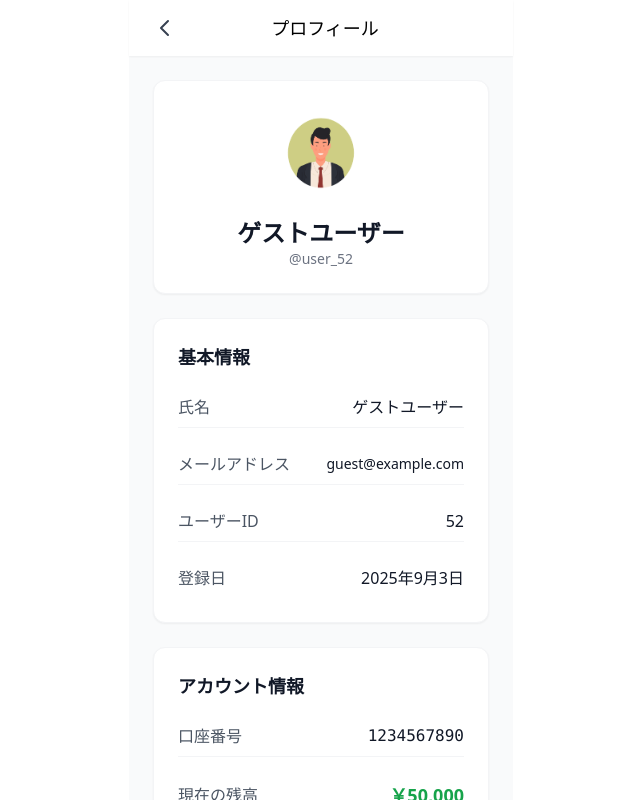
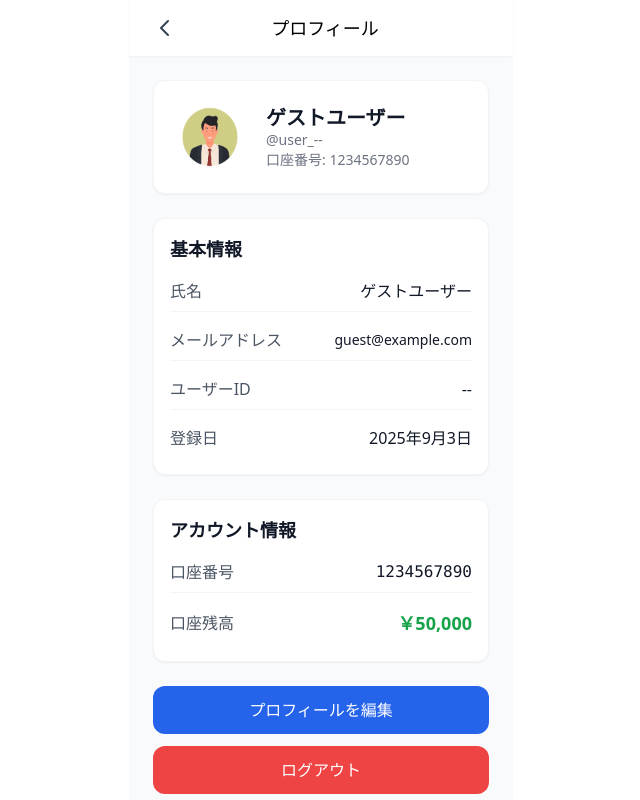
Before and after one commit to deraryo4559/GroupeF, a React (Vite) app in the folder front/: page /profile in a window 1280 px wide. Shown: the whole page, without its empty margins (319-959 px from the left). Built offline with nearby package versions, Linux system fonts and the light colour scheme; no server answers.

Commit message:
プロフィールページに静的ユーザー情報カードを追加し、ユーザー情報の取得処理を改善

```diff
--- /dev/null
+++ b/front/src/components/UserInfoCardStatic.jsx
@@ -0,0 +1,21 @@
+// UserInfoCardStatic.jsx (クリック動作を無効にした静的バージョン)
+import React from 'react';
+
+const UserInfoCardStatic = ({ userName, userId, accountNumber, avatarPath }) => {
+    return (
+        <section className="flex items-center gap-4 bg-white p-4 rounded-xl shadow-sm border border-gray-100">
+            <div
+                className="bg-center bg-no-repeat aspect-square bg-cover rounded-full h-20 w-20 shrink-0"
+                style={{ backgroundImage: `url(${avatarPath})` }}
+            >
+            </div>
+            <div>
+                <p className="text-gray-900 text-xl font-bold leading-tight">{userName}</p>
+                <p className="text-gray-500 text-sm">@user_{userId || "sample"}</p>
+                <p className="text-gray-500 text-sm">口座番号: {accountNumber}</p>
+            </div>
+        </section>
+    );
+};
+
+export default UserInfoCardStatic;
--- a/front/src/pages/Profile.jsx
+++ b/front/src/pages/Profile.jsx
@@ -2,6 +2,7 @@
 import React, { useState, useEffect } from 'react';
 import Header from '../components/Header';
 import { Link, useNavigate } from 'react-router-dom';
+import UserInfoCardStatic from '../components/UserInfoCardStatic';
 
 const Profile = () => {
     const [userInfo, setUserInfo] = useState({
@@ -28,7 +29,7 @@ useEffect(() => {
         // sessionStorage からログインユーザーを取得
         const saved = sessionStorage.getItem("authUser");
         const me = saved ? JSON.parse(saved) : null;
-    const TARGET_USER_ID = me?.user_id ?? 52; // 未ログイン時はデフォルト 52
+        const TARGET_USER_ID = me?.user_id ?? "--"; // 未ログイン時はデフォルト --
 
         // ユーザー情報とアカウント情報を並行取得
         Promise.all([
@@ -99,23 +100,18 @@ useEffect(() => {
                 <div className="min-w-[300px] w-full max-w-sm p-6 bg-gray-50">
                     <div className="space-y-6">
 
-                        {/* プロフィール写真・基本情報 */}
-                        <section className="bg-white p-6 rounded-xl shadow-sm border border-gray-100">
-                            <div className="flex flex-col items-center text-center space-y-4">
-                                <div className="bg-center bg-no-repeat aspect-square bg-cover rounded-full h-24 w-24"
-                                     style={{ backgroundImage: `url(${userInfo.avatarPath})` }}>
-                                </div>
-                                <div>
-                                    <h1 className="text-2xl font-bold text-gray-900">{userInfo.name}</h1>
-                                    <p className="text-gray-500 text-sm">@user_{userInfo.userId}</p>
-                                </div>
-                            </div>
-                        </section>
+                        {/* ユーザー情報カード（Topページと同じUIに、クリック動作なし） */}
+                        <UserInfoCardStatic
+                            userName={userInfo.name}
+                            userId={userInfo.userId}
+                            accountNumber={userInfo.accountNumber}
+                            avatarPath={userInfo.avatarPath}
+                        />
 
                         {/* 基本情報 */}
-                        <section className="bg-white p-6 rounded-xl shadow-sm border border-gray-100">
-                            <h2 className="text-lg font-semibold text-gray-900 mb-4">基本情報</h2>
-                            <div className="space-y-4">
+                        <section className="bg-white p-4 rounded-xl shadow-sm border border-gray-100">
+                            <h2 className="text-lg font-semibold text-gray-900 mb-2">基本情報</h2>
+                            <div className="space-y-2">
                                 <div className="flex justify-between items-center py-2 border-b border-gray-100">
                                     <span className="text-gray-600">氏名</span>
                                     <span className="text-gray-900 font-medium">{userInfo.name}</span>
@@ -136,15 +132,15 @@ useEffect(() => {
                         </section>
 
                         {/* アカウント情報 */}
-                        <section className="bg-white p-6 rounded-xl shadow-sm border border-gray-100">
-                            <h2 className="text-lg font-semibold text-gray-900 mb-4">アカウント情報</h2>
-                            <div className="space-y-4">
+                        <section className="bg-white p-4 rounded-xl shadow-sm border border-gray-100">
+                            <h2 className="text-lg font-semibold text-gray-900 mb-2">アカウント情報</h2>
+                            <div className="space-y-2">
                                 <div className="flex justify-between items-center py-2 border-b border-gray-100">
                                     <span className="text-gray-600">口座番号</span>
                                     <span className="text-gray-900 font-medium font-mono">{userInfo.accountNumber}</span>
                                 </div>
                                 <div className="flex justify-between items-center py-2">
-                                    <span className="text-gray-600">現在の残高</span>
+                                    <span className="text-gray-600">口座残高</span>
                                     <span className="text-green-600 font-bold text-lg">{formatCurrency(userInfo.balance)}</span>
                                 </div>
                             </div>
@@ -158,13 +154,6 @@ useEffect(() => {
                             >
                                 プロフィールを編集
                             </button>
-
-                            <Link
-                                to="/"
-                                className="block w-full bg-gray-200 text-gray-700 py-3 px-4 rounded-xl font-medium text-center hover:bg-gray-300 transition-colors"
-                            >
-                                ホームに戻る
-                            </Link>
 
                             {/* ログアウトボタン */}
                             <button
```
Lines whose indentation alone changed are shown as unchanged.
